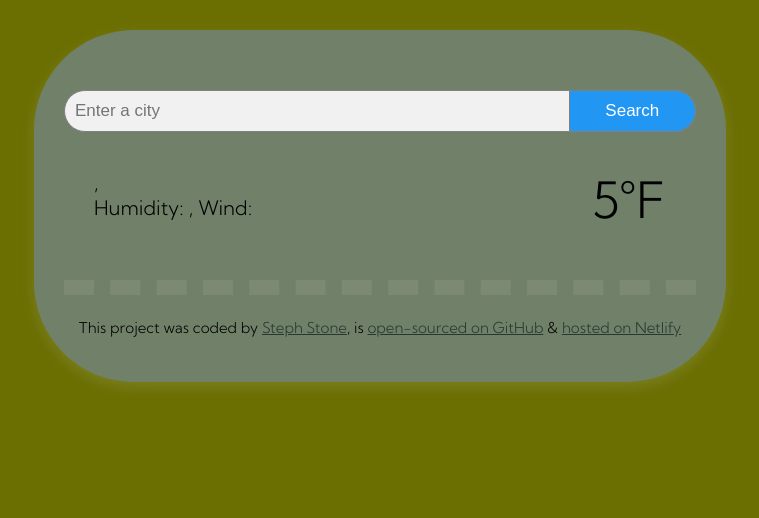
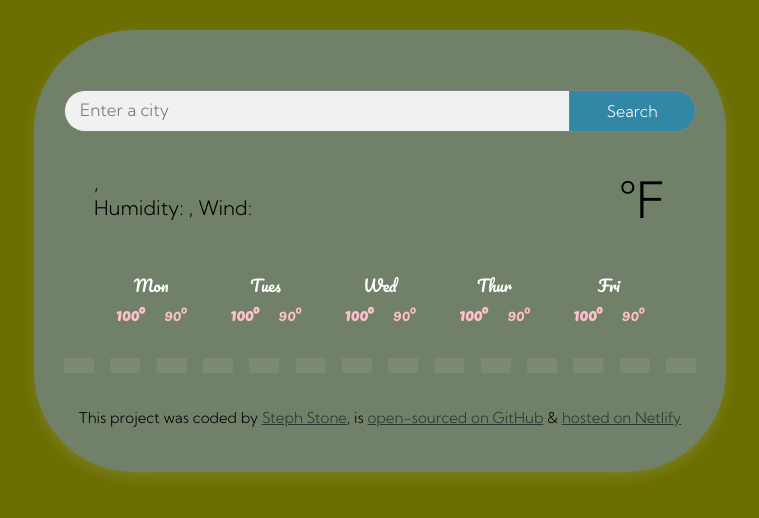
Before and after one commit to stephanieeeeeeeeeee/vanilla-weather-app, a website built with Parcel: page index.html in a window 1280 px wide. Shown: the whole page, without its empty margins (260-1019 px from the left). Built offline with nearby package versions, Linux system fonts and the light colour scheme; no server answers.

Commit message:
more css updates

```diff
--- a/index.html
+++ b/index.html
@@ -25,7 +25,12 @@
 						class="search-input"
 						id="search-input"
 					/>
-					<input type="submit" value="Search" class="search-button" />
+					<input
+						type="submit"
+						value="Search"
+						class="search-button"
+						id="search-button"
+					/>
 				</form>
 			</header>
 			<main>
@@ -42,8 +47,61 @@
 					</div>
 					<div class="temperature-container">
 						<div id="icon"></div>
-						<div class="temperature" id="temperature">5</div>
+						<div class="temperature" id="temperature"></div>
 						<div class="temperature-unit">°F</div>
+					</div>
+				</div>
+
+				<div class="forecast">
+					<div class="day">
+						<div class="date">Mon</div>
+						<div class="forecast-icon"></div>
+						<div class="temperatures">
+							<div class="forecast-temperature">
+								<strong>100º</strong>
+							</div>
+							<div class="forecast-temperature">90º</div>
+						</div>
+					</div>
+					<div class="day">
+						<div class="date">Tues</div>
+						<div class="forecast-icon"></div>
+						<div class="temperatures">
+							<div class="forecast-temperature">
+								<strong>100º</strong>
+							</div>
+							<div class="forecast-temperature">90º</div>
+						</div>
+					</div>
+					<div class="day">
+						<div class="date">Wed</div>
+						<div class="forecast-icon"></div>
+						<div class="temperatures">
+							<div class="forecast-temperature">
+								<strong>100º</strong>
+							</div>
+							<div class="forecast-temperature">90º</div>
+						</div>
+					</div>
+					<div class="day">
+						<div class="date">Thur</div>
+						<div class="forecast-icon"></div>
+						<div class="temperatures">
+							<div class="forecast-temperature">
+								<strong>100º</strong>
+							</div>
+							<div class="forecast-temperature">90º</div>
+						</div>
+					</div>
+					<div class="day">
+						<div class="date">Fri</div>
+						<div class="forecast-icon"></div>
+						<div class="temperatures">
+							<div class="forecast-temperature">
+								<strong>100º</strong>
+							</div>
+							<div class="forecast-temperature">90º</div>
+						</div>
 					</div>
 				</div>
 			</main>
--- a/src/styles.css
+++ b/src/styles.css
@@ -22,6 +22,52 @@ header {
 	padding: 30px;
 	box-shadow: #cdeae726 0px 5px 15px 0px;
 	border-radius: 100px;
+}
+.search-input {
+	padding: 10px;
+	font-size: 17px;
+	border: 1px solid grey;
+	float: left;
+	width: 80%;
+	background: #f1f1f1;
+	border-radius: 100px 0px 0px 100px;
+}
+
+.search-input::placeholder {
+	padding-left: 5px;
+	font-family: "Kumbh Sans", serif;
+	font-optical-sizing: auto;
+	font-weight: 300;
+	font-style: normal;
+	font-variation-settings: "YOPQ" 300;
+}
+
+.search-button {
+	float: right;
+	width: 20%;
+	padding: 10px;
+	background: #3088a6;
+	color: white;
+	font-size: 16px;
+	border: 1px solid grey;
+	border-left: none; /* Prevent double borders */
+	cursor: pointer;
+	border-radius: 0px 100px 100px 0px;
+	font-family: "Kumbh Sans", serif;
+	font-optical-sizing: auto;
+	font-weight: 300;
+	font-style: normal;
+	font-variation-settings: "YOPQ" 300;
+	transition-duration: 0.4s;
+}
+
+.search-button:hover {
+	background: #266e86;
+	color: white;
+}
+
+main {
+	padding: 30px;
 }
 .city {
 	margin: 0;
@@ -54,35 +100,35 @@ header {
 	line-height: 100px;
 }
 
-.search-input {
-	padding: 10px;
-	font-size: 17px;
-	border: 1px solid grey;
-	float: left;
-	width: 80%;
-	background: #f1f1f1;
-	border-radius: 100px 0px 0px 100px;
+.forecast {
+	display: flex;
+	justify-content: space-around;
+	margin-top: 30px;
 }
 
-.search-button {
-	float: left;
-	width: 20%;
-	padding: 10px;
-	background: #2196f3;
+.date {
+	text-align: center;
 	color: white;
-	font-size: 17px;
-	border: 1px solid grey;
-	border-left: none; /* Prevent double borders */
-	cursor: pointer;
-	border-radius: 0px 100px 100px 0px;
+	font-size: 16px;
+	line-height: 10px;
 }
 
-.search-button button:hover {
-	background: #0b7dda;
+.forecast-icon {
+	font-size: 48px;
+	text-align: center;
+	margin-bottom: 10px;
 }
 
-main {
-	padding: 30px;
+.temperatures {
+	display: flex;
+	text-align: center;
+	color: pink;
+	margin-top: 10px;
+	justify-content: center;
+}
+
+.forecast-temperature {
+	padding: 0 10px;
 }
 
 footer {
@@ -94,7 +140,7 @@ footer {
 	font-variation-settings: "YOPQ" 300;
 	text-align: center;
 	border-top: 15px dashed rgba(255, 255, 255, 0.076);
-	padding: 8px 0 0 0;
+	padding: 20px 0 0 0;
 }
 a {
 	color: rgb(38, 56, 50);
```
Also changed, not shown: 1 other file.
